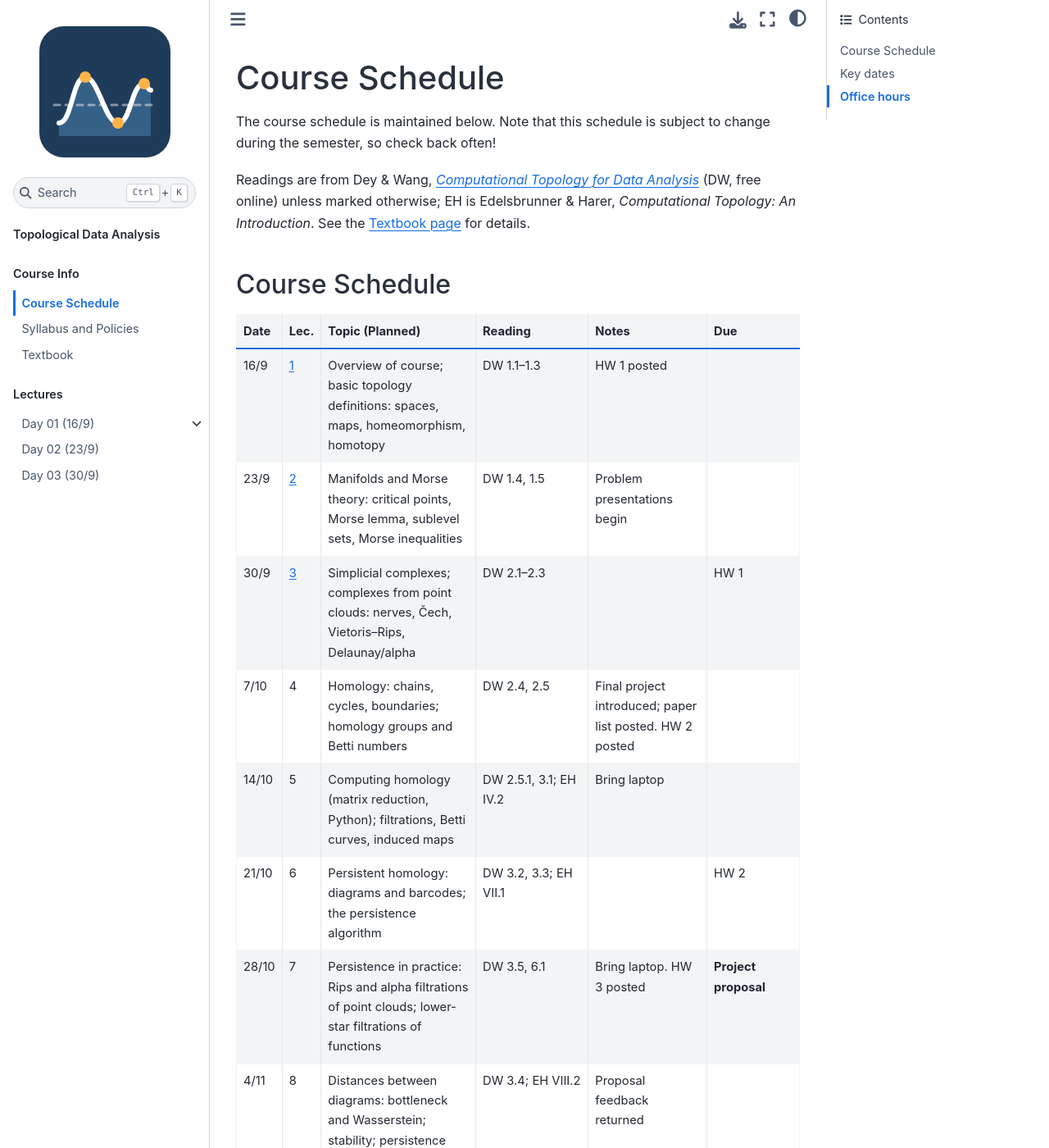
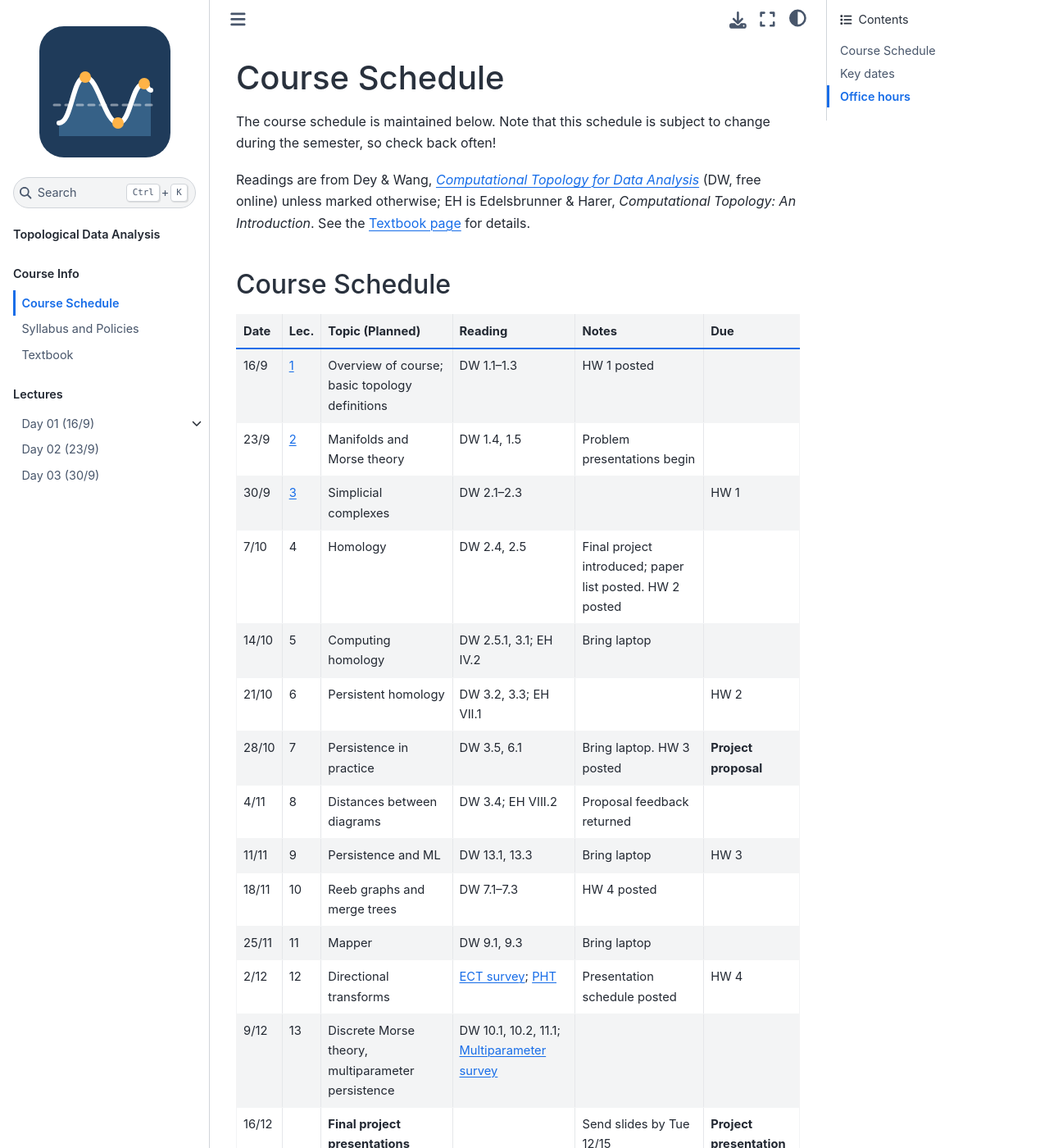
Before and after one commit to elenawang93/TDA, a Jupyter Book: the page built from Course_Info/Schedule.md, in a window 1280 px wide and 1400 px high. Shown: the whole window at 82% size. Built offline with Jupyter Book 1.0.4 settings and Sphinx 7.4.7 and the Sphinx Book theme 1.1.4, drawn with Linux system fonts in a browser that asks for light colours; pages that are not in the unit, such as notebooks, are missing from menus; some of the changed text lies outside the part shown.

Commit message:
update schedule

```diff
--- a/Course_Info/Schedule.md
+++ b/Course_Info/Schedule.md
@@ -8,19 +8,19 @@ Readings are from Dey & Wang, [*Computational Topology for Data Analysis*](https
 
 | Date  | Lec.                                      | Topic (Planned)                                                                                       | Reading                                                                                                                              | Notes                                                        | Due                  |
 | ----- | ----------------------------------------- | ----------------------------------------------------------------------------------------------------- | ------------------------------------------------------------------------------------------------------------------------------------ | ------------------------------------------------------------ | -------------------- |
-| 16/9  | [1](../Lectures/01-Introduction/index.md) | Overview of course; basic topology definitions: spaces, maps, homeomorphism, homotopy                  | DW 1.1–1.3                                                                                                                           | HW 1 posted                                                  |                      |
-| 23/9  | [2](../Lectures/02-Topic/index.md)        | Manifolds and Morse theory: critical points, Morse lemma, sublevel sets, Morse inequalities            | DW 1.4, 1.5                                                                                                                          | Problem presentations begin                                  |                      |
-| 30/9  | [3](../Lectures/03-Topic/index.md)        | Simplicial complexes; complexes from point clouds: nerves, Čech, Vietoris–Rips, Delaunay/alpha        | DW 2.1–2.3                                                                                                                           |                                                              | HW 1                 |
-| 7/10  | 4                                         | Homology: chains, cycles, boundaries; homology groups and Betti numbers                                | DW 2.4, 2.5                                                                                                                          | Final project introduced; paper list posted. HW 2 posted     |                      |
-| 14/10 | 5                                         | Computing homology (matrix reduction, Python); filtrations, Betti curves, induced maps                | DW 2.5.1, 3.1; EH IV.2                                                                                                               | Bring laptop                                                 |                      |
-| 21/10 | 6                                         | Persistent homology: diagrams and barcodes; the persistence algorithm                                  | DW 3.2, 3.3; EH VII.1                                                                                                                |                                                              | HW 2                 |
-| 28/10 | 7                                         | Persistence in practice: Rips and alpha filtrations of point clouds; lower-star filtrations of functions | DW 3.5, 6.1                                                                                                                       | Bring laptop. HW 3 posted                                    | **Project proposal** |
-| 4/11  | 8                                         | Distances between diagrams: bottleneck and Wasserstein; stability; persistence modules and interleaving | DW 3.4; EH VIII.2                                                                                                                  | Proposal feedback returned                                   |                      |
-| 11/11 | 9                                         | Persistence and machine learning: landscapes, images, kernels, statistics; TDA–ML pipelines in Python  | DW 13.1, 13.3                                                                                                                        | Bring laptop                                                 | HW 3                 |
-| 18/11 | 10                                        | Reeb graphs and merge trees: definitions, PL algorithms, distances                                    | DW 7.1–7.3                                                                                                                           | Project check-in meetings this week (by appointment). HW 4 posted |                 |
-| 25/11 | 11                                        | Mapper: covers and nerves, Mapper and multiscale Mapper; Mapper in Python                             | DW 9.1, 9.3                                                                                                                          | Bring laptop                                                 |                      |
-| 2/12  | 12                                        | Directional transforms: Euler characteristic transform, persistent homology transform, monodromy      | [ECT survey](https://arxiv.org/abs/2310.10395); [PHT](https://doi.org/10.1093/imaiai/iau011)                                         | Presentation schedule posted                                 | HW 4                 |
-| 9/12  | 13                                        | Discrete Morse theory; multiparameter persistence (overview); wrap-up                                 | DW 10.1, 10.2, 11.1; [Multiparameter survey](https://arxiv.org/abs/2203.14289)                                                        |                                                              |                      |
+| 16/9  | [1](../Lectures/01-Introduction/index.md) | Overview of course; basic topology definitions                  | DW 1.1–1.3                                                                                                                           | HW 1 posted                                                  |                      |
+| 23/9  | [2](../Lectures/02-Topic/index.md)        | Manifolds and Morse theory            | DW 1.4, 1.5                                                                                                                          | Problem presentations begin                                  |                      |
+| 30/9  | [3](../Lectures/03-Topic/index.md)        | Simplicial complexes        | DW 2.1–2.3                                                                                                                           |                                                              | HW 1                 |
+| 7/10  | 4                                         | Homology                               | DW 2.4, 2.5                                                                                                                          | Final project introduced; paper list posted. HW 2 posted     |                      |
+| 14/10 | 5                                         | Computing homology                | DW 2.5.1, 3.1; EH IV.2                                                                                                               | Bring laptop                                                 |                      |
+| 21/10 | 6                                         | Persistent homology                                | DW 3.2, 3.3; EH VII.1                                                                                                                |                                                              | HW 2                 |
+| 28/10 | 7                                         | Persistence in practice | DW 3.5, 6.1                                                                                                                       | Bring laptop. HW 3 posted                                    | **Project proposal** |
+| 4/11  | 8                                         | Distances between diagrams | DW 3.4; EH VIII.2                                                                                                                  | Proposal feedback returned                                   |                      |
+| 11/11 | 9                                         | Persistence and ML  | DW 13.1, 13.3                                                                                                                        | Bring laptop                                                 | HW 3                 |
+| 18/11 | 10                                        | Reeb graphs and merge trees                                  | DW 7.1–7.3                                                                                                                           | HW 4 posted |                 |
+| 25/11 | 11                                        | Mapper                        | DW 9.1, 9.3                                                                                                                          | Bring laptop                                                 |                      |
+| 2/12  | 12                                        | Directional transforms   | [ECT survey](https://arxiv.org/abs/2310.10395); [PHT](https://doi.org/10.1093/imaiai/iau011)                                         | Presentation schedule posted                                 | HW 4                 |
+| 9/12  | 13                                        | Discrete Morse theory, multiparameter persistence                        | DW 10.1, 10.2, 11.1; [Multiparameter survey](https://arxiv.org/abs/2203.14289)                                                        |                                                              |                      |
 | 16/12 |                                           | **Final project presentations**                                                                       |                                                                                                                                      | Send slides by Tue 12/15                                     | **Project presentation** |
 | 23/12 |                                           | *No class*                                                                                            |                                                                                                                                      |                                                              | **Final report**     |
 
@@ -41,4 +41,4 @@ Homework and project deliverables are due at 23:59 on the date listed. Problem p
 
 ## Office hours
 
-Office hours are by appointment - email the instructor to set up a time.
+Office hours are by appointment - email me to set up a time.
```
